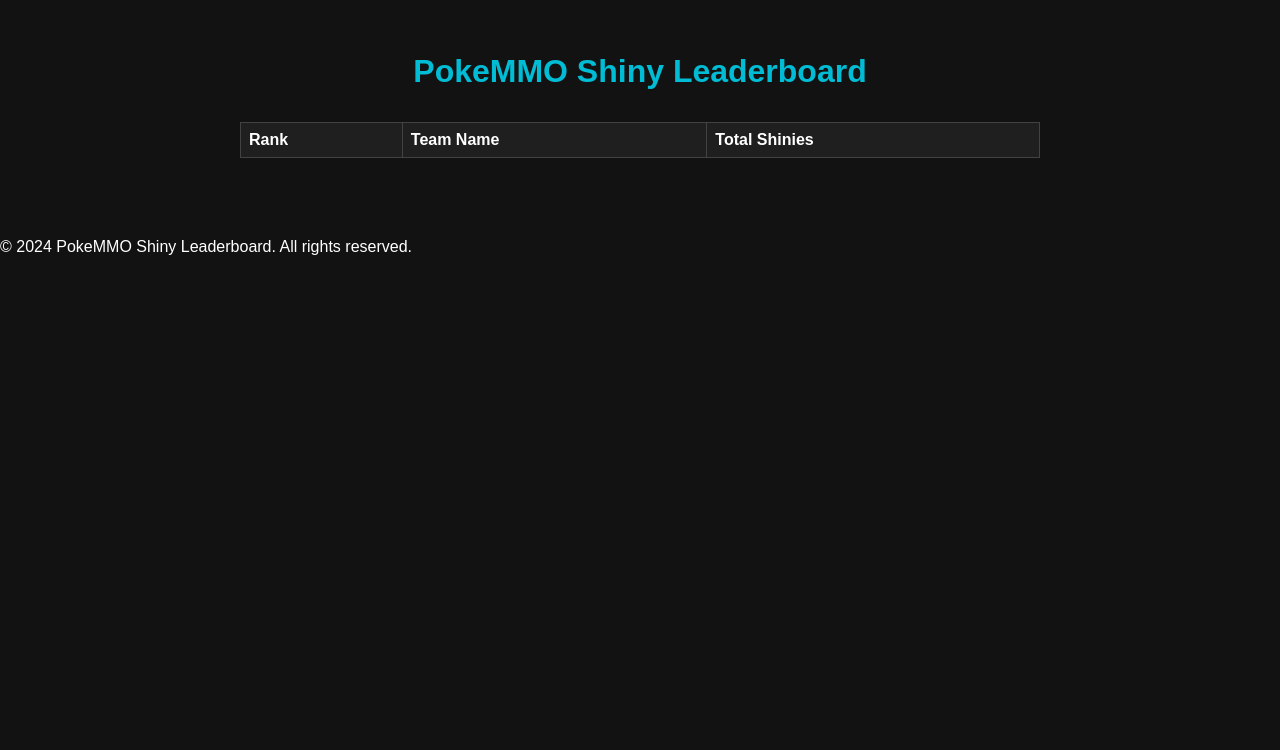
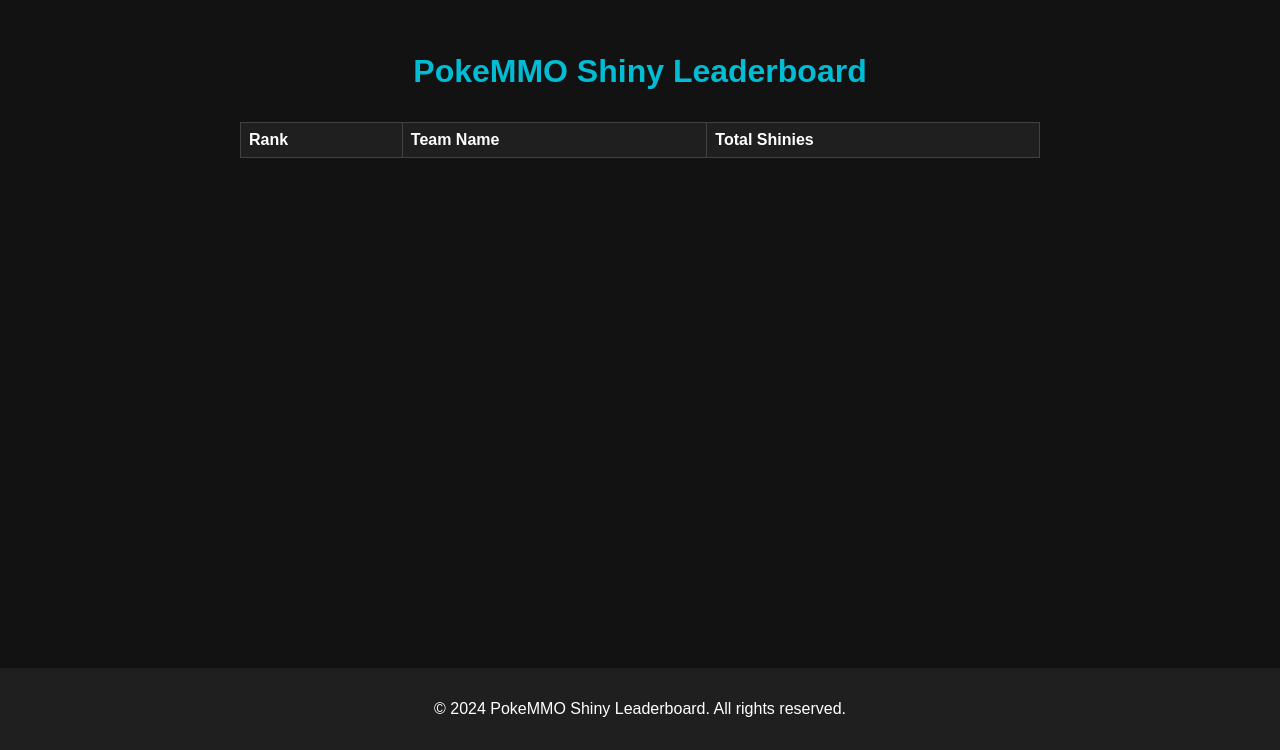
Before and after one commit to PokeMMOZone/shiny-leaderboard, a PHP site: page / in a window 1280 px wide. Shown: the part 50-800 px from the top of the page. Run offline with PHP 8.4, Linux system fonts and the light colour scheme; lists and menus that the app fills with data are empty.

Commit message:
Center footer.

```diff
--- a/css/style.css
+++ b/css/style.css
@@ -67,3 +67,13 @@ table tr:nth-child(even) {
 table tr:hover {
     background-color: #3e3e3e;
 }
+
+footer {
+    text-align: center;
+    padding: 1em 0;
+    background-color: #1f1f1f;
+    position: fixed;
+    width: 100%;
+    bottom: 0;
+    left: 0;
+}
```
